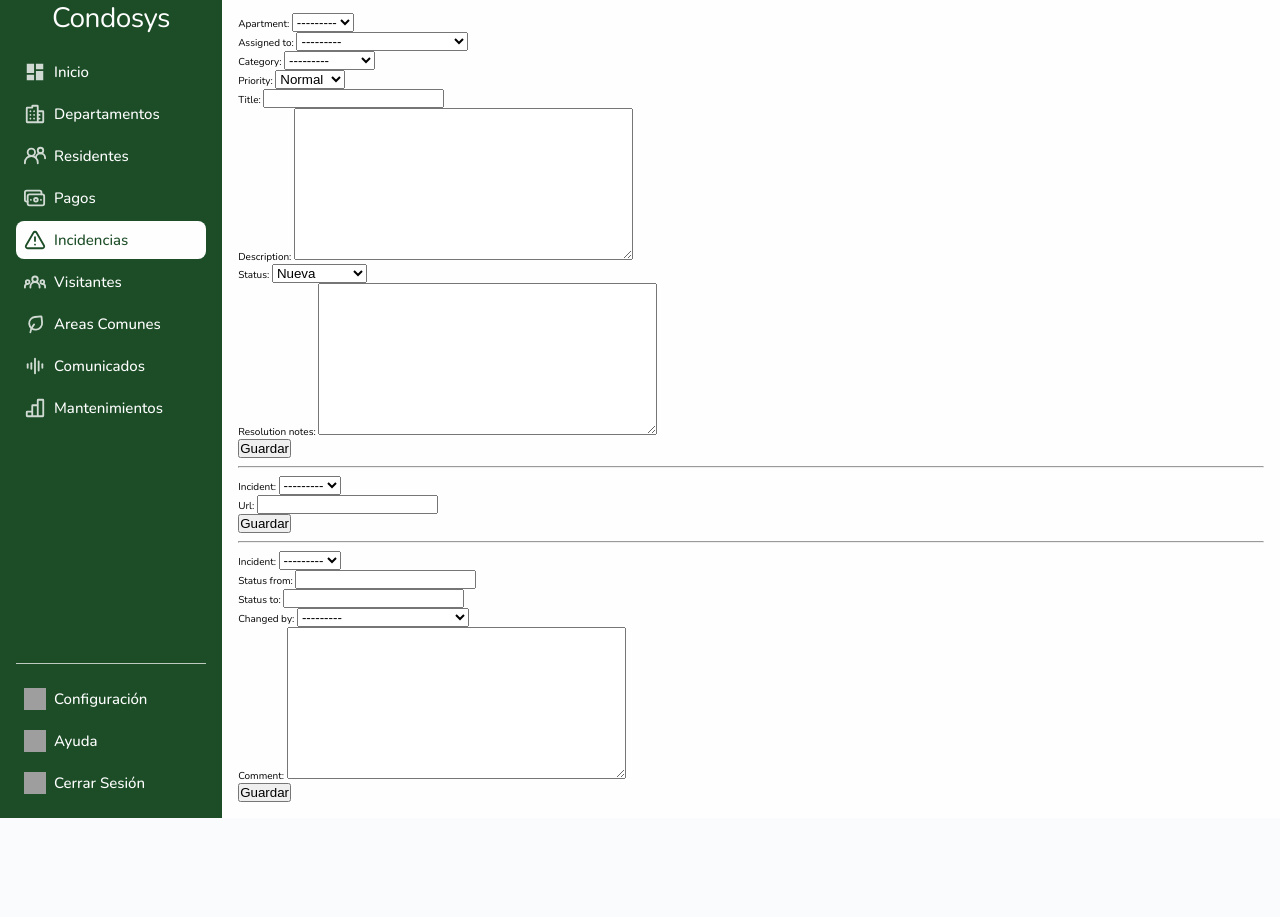
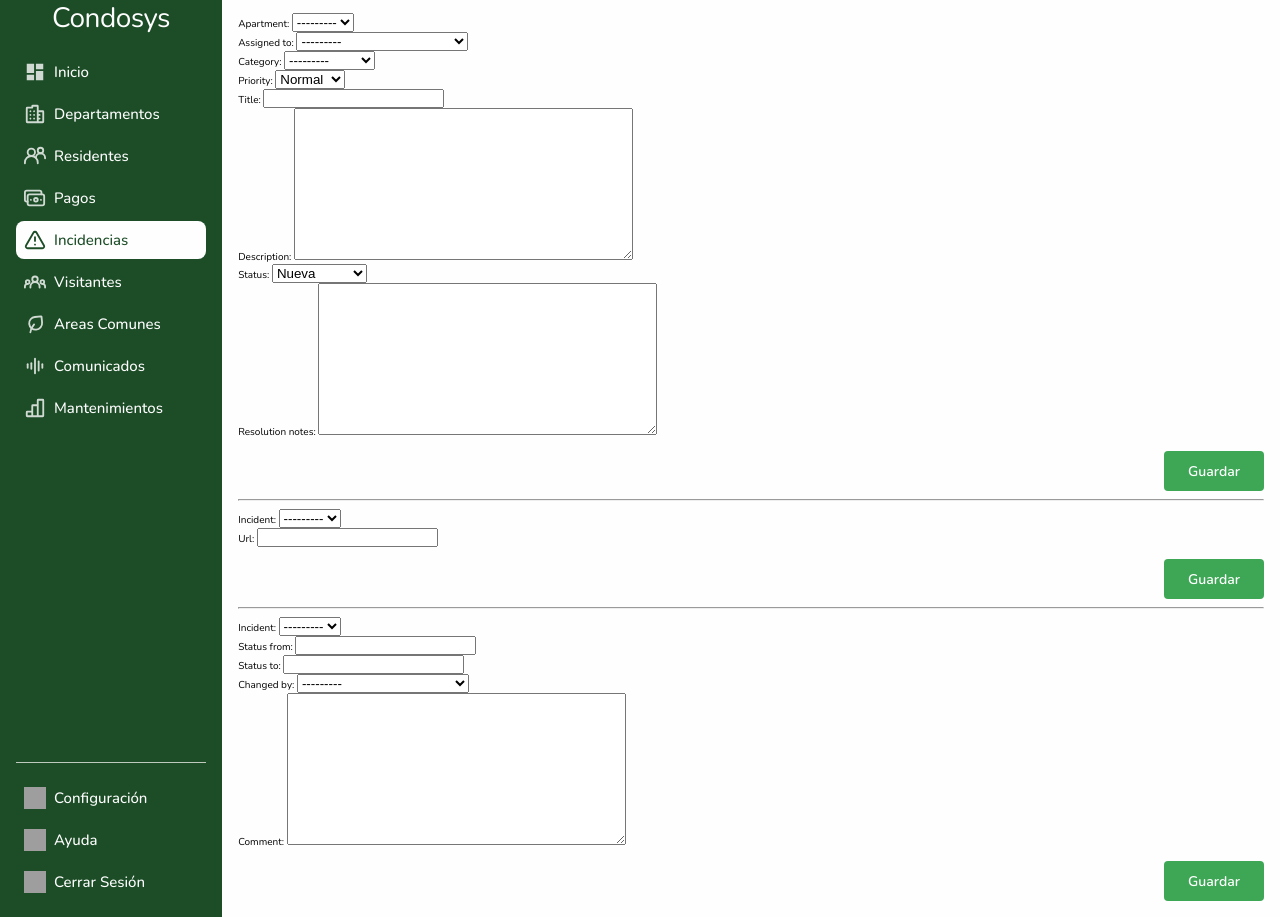
Before and after one commit to JMJ0331/condosys, a Django app: page /incidents/ in a window 1280 px wide. Shown: the part 67-984 px from the top of the page. Before the commit the page ends 885 px from the top, so only its background shows below. Run offline with Django 4.2, Linux system fonts and the light colour scheme; the visitor is signed in with stand-in values (Sample User, id 1); data comes from the database, SQL or seed files in the repository; data that the repository does not hold is empty; grey boxes are pictures that could not be loaded.

Commit message:
refactor: renombré el pie de formulario en los módulos pendientes

```diff
--- a/condosys/accounts/templates/accounts/index.html
+++ b/condosys/accounts/templates/accounts/index.html
@@ -4,7 +4,7 @@
   <form method="post" action="{% url 'crear_usuario' %}">
     {% csrf_token %}
     {{ form.as_p }}
-    <div class="dialog-footer">
+    <div class="pie-formulario">
       <button type="submit">Guardar</button>
     </div>
   </form>
@@ -14,7 +14,7 @@
   <form method="post" action="{% url 'crear_usuario_nuevo' %}">
     {% csrf_token %}
     {{ form_user_create.as_p }}
-    <div class="dialog-footer">
+    <div class="pie-formulario">
       <button type="submit">Guardar</button>
     </div>
   </form>
--- a/condosys/chat/templates/chat/index.html
+++ b/condosys/chat/templates/chat/index.html
@@ -4,7 +4,7 @@
   <form method="post" action="{% url 'crear_grupo_chat' %}">
     {% csrf_token %}
     {{ form_chat_group.as_p }}
-    <div class="dialog-footer">
+    <div class="pie-formulario">
       <button type="submit">Guardar</button>
     </div>
   </form>
@@ -14,7 +14,7 @@
   <form method="post" action="{% url 'crear_mensaje_chat' %}">
     {% csrf_token %}
     {{ form_chat_message.as_p }}
-    <div class="dialog-footer">
+    <div class="pie-formulario">
       <button type="submit">Guardar</button>
     </div>
   </form>
--- a/condosys/communications/templates/communications/index.html
+++ b/condosys/communications/templates/communications/index.html
@@ -4,7 +4,7 @@
   <form method="post" action="{% url 'crear_comunicacion' %}">
     {% csrf_token %}
     {{ form.as_p }}
-    <div class="dialog-footer">
+    <div class="pie-formulario">
       <button type="submit">Guardar</button>
     </div>
   </form>
--- a/condosys/incidents/templates/incidents/index.html
+++ b/condosys/incidents/templates/incidents/index.html
@@ -4,7 +4,7 @@
   <form method="post" action="{% url 'crear_incidencia' %}">
     {% csrf_token %}
     {{ form_incident.as_p }}
-    <div class="dialog-footer">
+    <div class="pie-formulario">
       <button type="submit">Guardar</button>
     </div>
   </form>
@@ -14,7 +14,7 @@
   <form method="post" action="{% url 'crear_imagen_incidencia' %}">
     {% csrf_token %}
     {{ form_incident_image.as_p }}
-    <div class="dialog-footer">
+    <div class="pie-formulario">
       <button type="submit">Guardar</button>
     </div>
   </form>
@@ -24,7 +24,7 @@
   <form method="post" action="{% url 'crear_historial_incidencia' %}">
     {% csrf_token %}
     {{ form_incident_history.as_p }}
-    <div class="dialog-footer">
+    <div class="pie-formulario">
       <button type="submit">Guardar</button>
     </div>
   </form>
--- a/condosys/maintenance/templates/maintenance/index.html
+++ b/condosys/maintenance/templates/maintenance/index.html
@@ -4,7 +4,7 @@
   <form method="post" action="{% url 'crear_orden_mantenimiento' %}">
     {% csrf_token %}
     {{ form_maintenance_order.as_p }}
-    <div class="dialog-footer">
+    <div class="pie-formulario">
       <button type="submit">Guardar</button>
     </div>
   </form>
--- a/condosys/notifications/templates/notifications/index.html
+++ b/condosys/notifications/templates/notifications/index.html
@@ -4,7 +4,7 @@
   <form method="post" action="{% url 'crear_notificacion' %}">
     {% csrf_token %}
     {{ form_notification.as_p }}
-    <div class="dialog-footer">
+    <div class="pie-formulario">
       <button type="submit">Guardar</button>
     </div>
   </form>
--- a/condosys/reports/templates/reports/index.html
+++ b/condosys/reports/templates/reports/index.html
@@ -4,7 +4,7 @@
   <form method="post" action="{% url 'crear_audit_log' %}">
     {% csrf_token %}
     {{ form_audit_log.as_p }}
-    <div class="dialog-footer">
+    <div class="pie-formulario">
       <button type="submit">Guardar</button>
     </div>
   </form>
@@ -14,7 +14,7 @@
   <form method="post" action="{% url 'crear_audit_log_detail' %}">
     {% csrf_token %}
     {{ form_audit_log_detail.as_p }}
-    <div class="dialog-footer">
+    <div class="pie-formulario">
       <button type="submit">Guardar</button>
     </div>
   </form>
--- a/condosys/reservations/templates/reservations/index.html
+++ b/condosys/reservations/templates/reservations/index.html
@@ -4,7 +4,7 @@
   <form method="post" action="{% url 'crear_area_comun' %}">
     {% csrf_token %}
     {{ form_common_area.as_p }}
-    <div class="dialog-footer">
+    <div class="pie-formulario">
       <button type="submit">Guardar</button>
     </div>
   </form>
@@ -14,7 +14,7 @@
   <form method="post" action="{% url 'crear_reserva' %}">
     {% csrf_token %}
     {{ form_reservation.as_p }}
-    <div class="dialog-footer">
+    <div class="pie-formulario">
       <button type="submit">Guardar</button>
     </div>
   </form>
--- a/condosys/visitors/templates/visitors/index.html
+++ b/condosys/visitors/templates/visitors/index.html
@@ -4,7 +4,7 @@
   <form method="post" action="{% url 'crear_visitante' %}">
     {% csrf_token %}
     {{ form_visitor.as_p }}
-    <div class="dialog-footer">
+    <div class="pie-formulario">
       <button type="submit">Guardar</button>
     </div>
   </form>
```
